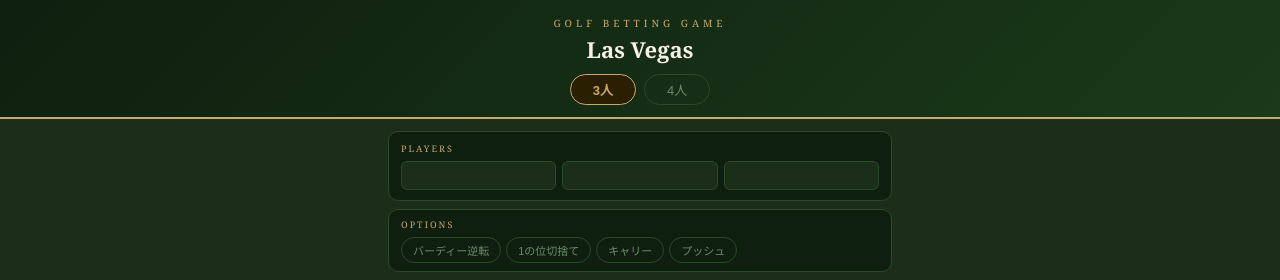
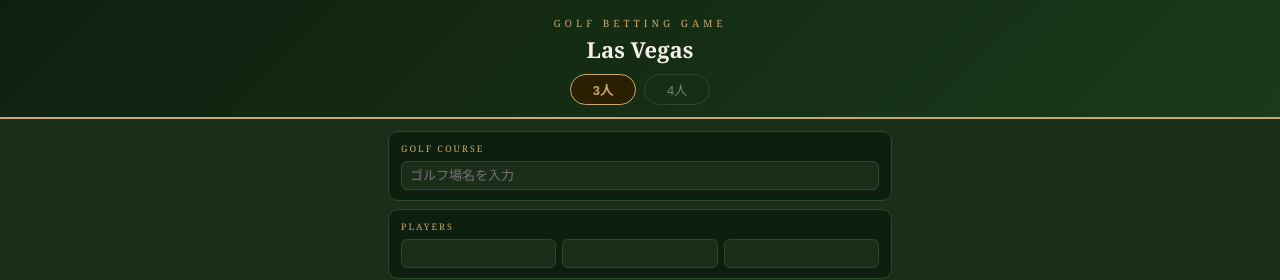
Before and after one commit to David00Lin/golf-functions, a React (Vite) app: page / in a window 1280 px wide. Shown: the top 280 px of the page. Built offline with nearby package versions, Linux system fonts and the light colour scheme; no server answers.

Commit message:
feat: add golf course name input field

```diff
--- a/src/App.tsx
+++ b/src/App.tsx
@@ -52,6 +52,7 @@
 
 export default function App() {
   const [mode, setMode] = useState<3 | 4>(3);
+  const [courseName, setCourseName] = useState("");
   const [names, setNames] = useState(["", "", "", ""]);
   const [scores, setScores] = useState<string[][]>(() =>
     Array(HOLES).fill(null).map(() => Array(4).fill(""))
@@ -187,7 +188,7 @@
     return t;
   }, [results]);
 
-  useAutoSave({ mode: n, teamMode, names, pars, scores, opts, totals });
+  useAutoSave({ mode: n, teamMode, courseName, names, pars, scores, opts, totals });
 
   const gridCols = `36px repeat(${n}, 1fr)`;
   const cell: React.CSSProperties = { borderLeft: "1px solid #1a3a1a", padding: "4px 3px" };
@@ -216,6 +217,21 @@
       </div>
 
       <div style={{ maxWidth: 520, margin: "0 auto", padding: "12px 8px" }}>
+        {/* Course name */}
+        <div style={{ background: "#0f1f0f", borderRadius: 10, padding: "10px 12px", marginBottom: 8, border: "1px solid #2a4a2a" }}>
+          <div style={{ fontSize: 9, letterSpacing: 2, color: GOLD, marginBottom: 6 }}>GOLF COURSE</div>
+          <input
+            value={courseName}
+            onChange={e => setCourseName(e.target.value)}
+            placeholder="ゴルフ場名を入力"
+            style={{
+              width: "100%", boxSizing: "border-box",
+              padding: "6px 8px", textAlign: "left",
+              background: "#1a2e1a", border: "1px solid #2a4a2a",
+              borderRadius: 6, color: "#f5f0e8", fontSize: 13, outline: "none",
+            }}
+          />
+        </div>
         {/* Player names */}
         <div style={{ background: "#0f1f0f", borderRadius: 10, padding: "10px 12px", marginBottom: 8, border: "1px solid #2a4a2a" }}>
           <div style={{ fontSize: 9, letterSpacing: 2, color: GOLD, marginBottom: 6 }}>PLAYERS</div>
--- a/src/hooks/useAutoSave.ts
+++ b/src/hooks/useAutoSave.ts
@@ -6,6 +6,7 @@
 interface SavePayload {
   mode: number;
   teamMode: string;
+  courseName: string;
   names: string[];
   pars: number[];
   scores: string[][];
@@ -29,6 +30,7 @@
         updated_at: new Date().toISOString(),
         mode: payload.mode,
         team_mode: payload.teamMode,
+        course_name: payload.courseName,
         names: payload.names,
         pars: payload.pars,
         scores: payload.scores,
@@ -43,6 +45,7 @@
   }, [
     payload.mode,
     payload.teamMode,
+    payload.courseName,
     JSON.stringify(payload.names),
     JSON.stringify(payload.pars),
     JSON.stringify(payload.scores),
```
